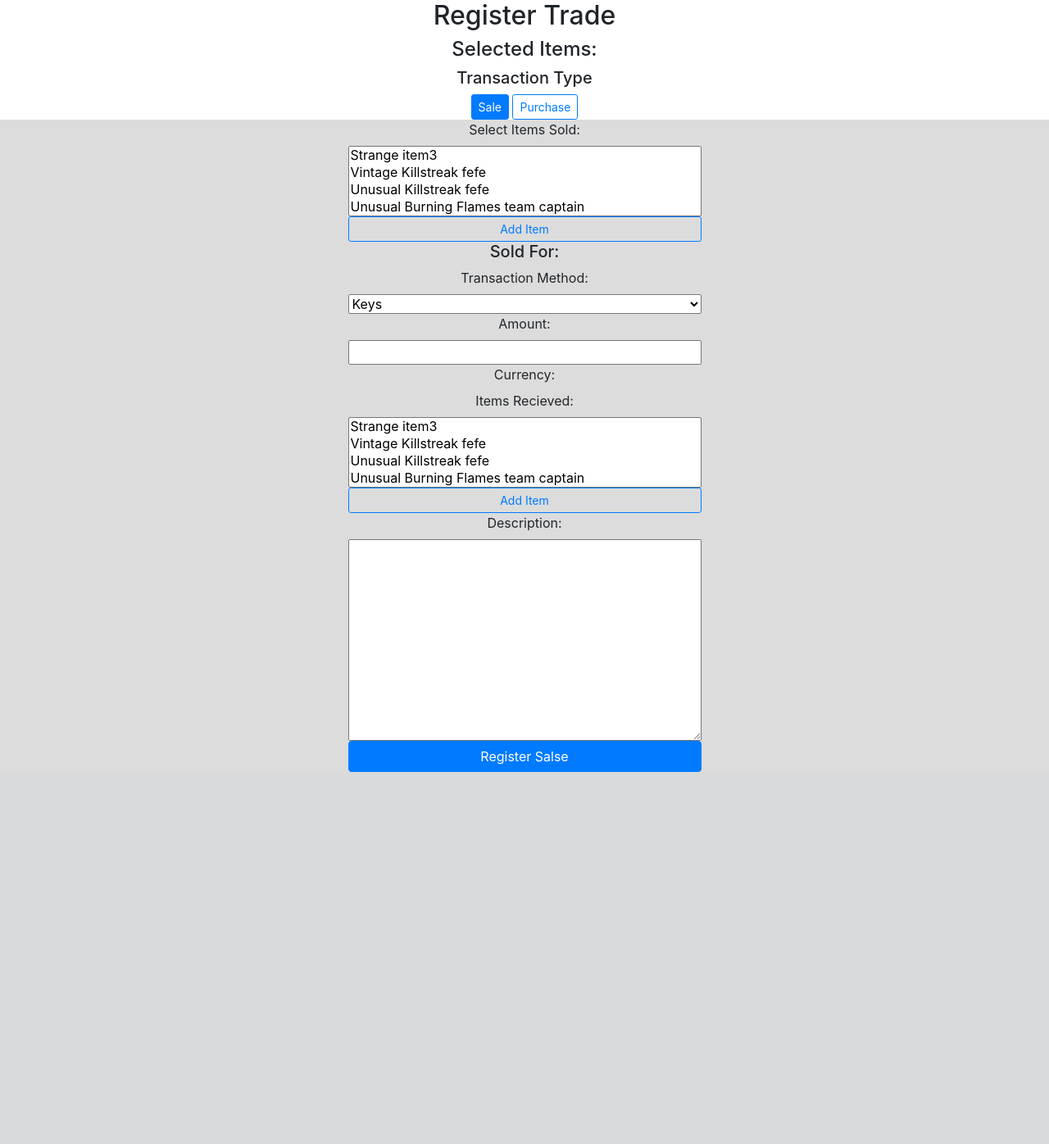
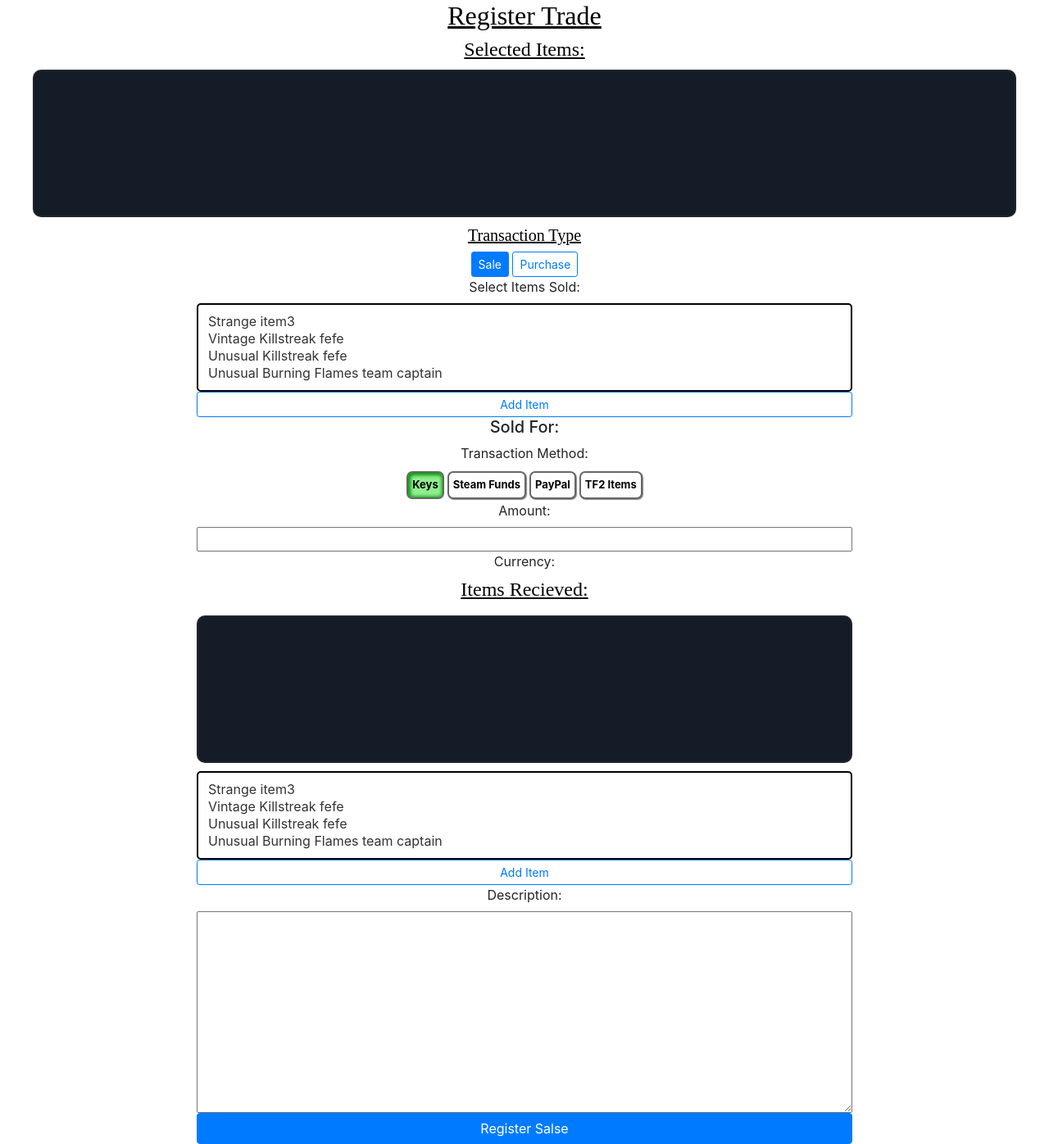
Before and after one commit to HenrikTS99/CS50-Web-final-project, a Django app: page /new_trade in a window 1280 px wide. Shown: the part 56-1452 px from the top of the page at 82% size. Before the commit the page ends 998 px from the top, so only its background shows below. Run offline with Django 5.2, Linux system fonts and the light colour scheme; a user stored in the database is signed in; data comes from the database, SQL or seed files in the repository; both versions use the stored data as it was after the commit; style sheets or scripts are compiled from the project's sources; some libraries are stand-ins or nearby versions; some web fonts are replaced.

Commit message:
Complete form for adding new item, and added item preview and option to include your own image link. Began improving register trade forms. Add option to remove selected items, and changed transaction method selection from a selection dropdown to radio buttons.

```diff
--- a/tf2folio/forms.py
+++ b/tf2folio/forms.py
@@ -1,5 +1,5 @@
 from django.forms import ModelForm, inlineformset_factory
-from .models import Item, Transaction, Value
+from .models import Item, Transaction, Value, SELL_METHOD_CHOICES
 from django import forms
 from django.core.exceptions import ValidationError
 
@@ -49,6 +49,7 @@ class ItemForm(ModelForm):
         widget=forms.CheckboxInput(attrs={'class': 'checkbox-input'}),
         required=False,
     )
+    image_link = forms.URLField(required=False)
 
     class Meta:
         model = Item
@@ -57,6 +58,12 @@ class ItemForm(ModelForm):
 
 
 class BaseValueForm(forms.ModelForm):
+    transaction_method = forms.ChoiceField(
+            choices=SELL_METHOD_CHOICES,
+            widget=forms.RadioSelect,
+            initial=('keys', 'Keys'),
+        )
+
     class Meta:
         model = Value
         fields = ['transaction_method', 'currency', 'amount']
--- a/tf2folio/static/tf2folio/new-trade.js
+++ b/tf2folio/static/tf2folio/new-trade.js
@@ -11,7 +11,8 @@ document.addEventListener('DOMContentLoaded', function() {
     const itemsSoldDropdown = document.querySelector('#id_items_sold');
     const itemsBoughtDropdown = document.querySelector('#id_items_bought');
     const tradeSubmitButton = document.querySelector('#trade-submit-button');
-    const transactionMethodDropdowns = document.querySelectorAll('.transaction-method');
+    const transactionMethodRadioButtons = document.querySelectorAll('input[name="transaction_method"]');
+    const transactionMethodRadioButtons2 = document.querySelectorAll('input[name="transaction_method-2"]');
 
 
     saleButton.addEventListener('click', () => sale_form());
@@ -23,17 +24,55 @@ document.addEventListener('DOMContentLoaded', function() {
     itemsSoldDropdown.addEventListener('dblclick', (event) => {
         addItemToSelectedItems(event, 'sold')
     });
+
+    selectedItemsContainer.addEventListener('dblclick', (event) => {
+        if (event.target.closest('.item-box')) {
+            removeItemFromSelection(event);
+        }
+    });
+
+    recievedItemsContainer.addEventListener('dblclick', (event) => {
+        if (event.target.closest('.item-box')) {
+            removeItemFromSelection(event);
+        }
+    });
+
+    function removeItemFromSelection(event) {
+        let itemElement = event.target.closest('.item-box');
+        let itemId = itemElement.getAttribute('data-item-id');
+        selectedItems.delete(itemId);
+        itemElement.remove();
+
+        let itemSelectionOption = document.createElement('option');
+        itemSelectionOption.value = itemId;
+        itemSelectionOption.text = itemElement.querySelector('span').textContent;
+        itemsSoldDropdown.appendChild(itemSelectionOption);
+        itemsBoughtDropdown.appendChild(itemSelectionOption.cloneNode(true));
+    }
+
+
     document.querySelectorAll('[name="items_bought"]').forEach(item_selection => {
         item_selection.addEventListener('dblclick', (event) => {
             addItemToSelectedItems(event, 'bought')
         });
     });
 
-    transactionMethodDropdowns.forEach(dropdown => {
-        dropdown.addEventListener('change', () => {
-            handleTransactionChange(dropdown.value);
+    transactionMethodRadioButtons.forEach((radioButton, index) => {
+        radioButton.addEventListener('change', () => {
+            handleTransactionChange(radioButton.value);
+            if (radioButton.value != 'items') {
+                transactionMethodRadioButtons2[index].checked = radioButton.checked;
+            }
         });
     });
+
+    transactionMethodRadioButtons2.forEach((radioButton, index) => {
+        radioButton.addEventListener('change', () => {
+            handleTransactionChange(radioButton.value);
+            transactionMethodRadioButtons[index].checked = radioButton.checked;
+        });
+    });
+
 
     // add new item
     document.querySelectorAll('.add-item').forEach(button => {
@@ -80,12 +119,17 @@ document.addEventListener('DOMContentLoaded', function() {
         .then(data => {
             console.log("Data sent sucsessfully", data);
             // Append the new item to the page
+
             if (item_type == 'bought' && transaction_type == 'sale') {
                 recievedItemsContainer.insertAdjacentHTML('beforeend', data.item_html);
-                itemsBoughtDropdown.remove(itemsBoughtDropdown.selectedIndex);
+                let selectedIndex = itemsBoughtDropdown.selectedIndex;
+                itemsBoughtDropdown.remove(selectedIndex);
+                itemsSoldDropdown.remove(selectedIndex);
             } else {
                 selectedItemsContainer.insertAdjacentHTML('beforeend', data.item_html);
-                itemsSoldDropdown.remove(itemsSoldDropdown.selectedIndex);
+                let selectedIndex = itemsSoldDropdown.selectedIndex;
+                itemsSoldDropdown.remove(selectedIndex);
+                itemsBoughtDropdown.remove(selectedIndex);
             }
 
         })
@@ -176,6 +220,10 @@ document.addEventListener('DOMContentLoaded', function() {
         const formData = new FormData(event.target);
         // add transaction type
         formData.append('transaction_type', transaction_type);
+        if (transaction_type == 'buy') {
+            formData.append('transaction_method', formData.get('transaction_method-2'));
+            formData.delete('transaction_method-2');
+        }
         formData.append('itemIds', JSON.stringify(itemIds));
         formData.append('itemRecievedIds', JSON.stringify(itemRecievedIds));
         console.log(formData);
@@ -242,42 +290,39 @@ document.addEventListener('DOMContentLoaded', function() {
         const defaultSCMCurrency = document.querySelector('#default-scm-currency').value;
         const defaultPaypalCurrency = document.querySelector('#default-paypal-currency').value;
 
-        function setDisplayAndValue(displayValue, fieldValue = '') {
+        function setDisplayAndValue(displayValue) {
             amountFields.forEach((field, index) => {
                 field.style.display = displayValue;
                 amountLabels[index].style.display = displayValue;
-                field.value = fieldValue;
                 currencyFields[index].style.display = displayValue;
                 currencyLabels[index].style.display = displayValue;
-                currencyFields[index].value = fieldValue;
-                transactionMethodDropdowns[index].value = transactionMethod;
             });
         }
 
         if (transactionMethod == 'paypal' || transactionMethod == 'scm_funds') {
             setDisplayAndValue('block');
-            if (transactionMethod == 'paypal') {
-                currencyFields.forEach(field => {
-                    field.value = defaultPaypalCurrency;
-                });
-            } else if (transactionMethod == 'scm_funds') {
-                currencyFields.forEach(field => {
-                    field.value = defaultSCMCurrency;
-                });
-            }
+            const defaultCurrency = transactionMethod == 'paypal' ? defaultPaypalCurrency : defaultSCMCurrency;
+            currencyFields.forEach(field => {
+                field.value = defaultCurrency;
+            });
         } else if (transactionMethod == 'keys') {
             setDisplayAndValue('block');
             currencyFields.forEach(field => {
                 field.style.display = 'none';
             });
         } else if (transactionMethod == 'items') {
-            // Item value dosent have transactionMethod items, default to keys
+            // If 'items' selected, default option 2 to 'keys'
             setDisplayAndValue('none');
-            document.querySelector('#id_item_value-0-transaction_method').value = 'keys';
-            document.getElementById('id_item_value-0-amount').style.display = 'block';
-            document.querySelector("label[for='id_item_value-0-amount']").style.display = 'block';
+            const keysRadioButton2 = [...transactionMethodRadioButtons2].find(radioButton2 => radioButton2.value == 'keys');
+            if (keysRadioButton2) {
+                keysRadioButton2.checked = true;
+                if (amountFields[1] && amountLabels[1]) {
+                    amountFields[1].style.display = 'block';
+                    amountLabels[1].style.display = 'block';
+                }
+            }
         }
     }
     // Start with the first transaction method dropdown
-    handleTransactionChange(transactionMethodDropdowns[0].value);
+    handleTransactionChange('keys');
 });
--- a/tf2folio/static/tf2folio/styles.scss
+++ b/tf2folio/static/tf2folio/styles.scss
@@ -62,6 +62,9 @@ a {
 
 html {background-color: #1b2838} // set all background color
 
+// body {
+//   background-color: #1b2838;
+// }
 /* forms */
 /* new item form */
 
@@ -71,8 +74,8 @@ html {background-color: #1b2838} // set all background color
   color: #000;
   background-color: white;
   display: inline-block;
-  font-size: 18px;
-  margin: 5px;
+  font-size: 13px;
+  margin: 2px;
   padding: 5px;
   cursor: pointer;
   user-select: none;
@@ -80,11 +83,27 @@ html {background-color: #1b2838} // set all background color
   font-weight: bold;
 }
 
+#item-register {
+  padding:5px;
+}
+
+.item-form {
+  background-color: rgb(230, 230, 230);
+  box-shadow: rgba(0, 0, 0, 0.17) 0px -23px 25px 0px inset, rgba(0, 0, 0, 0.15) 0px -100px 100px 0px inset,
+      rgba(0, 0, 0, 0.1) 0px -79px 40px 0px inset, rgba(0, 0, 0, 0.06) 0px 2px 1px,
+          rgba(0, 0, 0, 0.09) 0px 4px 2px, rgba(0, 0, 0, 0.09) 0px 8px 4px, rgba(0, 0, 0, 0.09) 0px 16px 8px, rgba(0, 0, 0, 0.09) 0px 62px 50px;
+  border-radius: 17px;
+  max-width: 700px;
+  min-width: 300px;
+  padding: 30px;
+  margin: 50px auto;
+}
+
 .item-form,
+.trade-form,
 .form-rows {
   display: grid;
   justify-content: center;
-  background-color: rgb(220,220,220);
 }
 
 .title-form {
@@ -92,7 +111,11 @@ html {background-color: #1b2838} // set all background color
   color: black;
 }
 
+/* Item register form */
 .checkbox-div {
+  display: flex;
+  justify-content: center;
+  width:100%;
 
   label[for="id_craftable"], label[for="id_australium"] {
     @include label-styles;
@@ -110,15 +133,27 @@ html {background-color: #1b2838} // set all background color
 }
 
 .item-input-field {
-  padding: 12px;
+  padding: 5px;
   margin: 8px 0;
   box-sizing: border-box;
   border: 2px solid #1b2838;
   border-radius: 5px;
-  font-size: 19px;
+  font-size: 15px;
+}
+
+@media (max-width: 600px) {
+  .item-input-field {
+    font-size: 14px;
+    padding: 3px;
+    margin: 4px 0;
+    border: 1px solid #1b2838;
+  }
 }
 
 .radio-select-div {
+  display: flex;
+  justify-content: center;
+  flex-wrap: wrap;
 
   label {
     @include label-styles;
@@ -149,6 +184,46 @@ html {background-color: #1b2838} // set all background color
     }
   }
 }
+
+.item-box-div {
+  display: flex;
+  justify-content: center;
+}
+
+/* Trade register form */
+.trade-register-div {
+  text-align: center;
+  max-width: 1200px;
+  margin: auto;
+}
+
+.item-container {
+  display: flex;
+  flex-wrap: wrap;
+  justify-content: center;
+  text-align: center;
+  background-color: #131c27;
+  border-radius: 10px;
+  border-style: solid;
+  border-width: 2px;
+  margin: 10px auto;
+  padding: 8px;
+  max-width: 100%;
+  min-width: 800px;
+  min-height: 180px;
+}
+
+select {
+  width: 100%;
+  padding: 10px;
+  margin: auto;
+  border-radius: 5px;
+  border: 2px solid black;
+  font-size: 16px;
+  color: #333;
+  max-height:200px;
+}
+
 
 
 /* inventory */
--- a/tf2folio/templates/tf2folio/item-template.html
+++ b/tf2folio/templates/tf2folio/item-template.html
@@ -1,5 +1,5 @@
 
-<div class="item-box" data-item-id="{{item.id}}">
+<div class="item-box border-{{item.quality}}" data-item-id="{{item.id}}">
     <div class='item-box-image'>
         {% if item.particle_id %}
             <img class="particle-image" src="static/tf2folio/particles/{{item.particle_id}}_188x188.png">
--- a/tf2folio/templates/tf2folio/new-item.html
+++ b/tf2folio/templates/tf2folio/new-item.html
@@ -1,6 +1,7 @@
-<div class="center-div">
-    <h2>Register Item</h2>
+{% load static %}
+
 <form id="item-register-form" class="item-form" action="{% url 'new_item' %}" method="POST">
+    <h2 class="title-form">Register Item</h2>
     {% csrf_token %}
 
     {{item_form.item_name}}
@@ -54,6 +55,29 @@
         {% endfor %}
     </div>
 
+    <!-- Add an image element -->
+
+    <h5 class="title-form">Item Preview:</h5>
+
+    <div class="item-box-div">
+        <div class="item-box border-{{item.quality}}">
+            <div class='item-box-image'>
+                <img class="particle-image" style="display: none;" src="">
+                <img id="item-image" class="item-image" style="display: none;" src="">
+            </div>
+            <span id="title-box"></span>
+        </div>
+    </div>
+
+    <!-- Add an input field for the image link -->
+    <input type="text" class="item-input-field" id="image-link" name="image_link" placeholder="Enter your own image URL">
+
+    <!-- Modify the Generate Image button to call a JavaScript function -->
+    <button type="button" class="btn btn-info my-2" onclick="generateImage()">Generate Preview</button>
+
     <button type="submit" class="btn btn-primary">Register Item</button>
 </form>
-</div>
+
+{% block script %}
+    <script src="{% static 'tf2folio/new-item.js' %}"></script>
+{% endblock %}
--- a/tf2folio/templates/tf2folio/new-trade.html
+++ b/tf2folio/templates/tf2folio/new-trade.html
@@ -2,20 +2,20 @@
 {% load static %}
 
 {% block body %}
-    <div id="trade-register" class="center-div">
+    <div id="trade-register" class="trade-register-div">
         <div id="trade-register-error" class="alert alert-danger" role="alert" style="display: none;"></div>
-        <h2>Register Trade</h2>
-        <h4>Selected Items:</h4>
-        <div id="selected-items" class="item-boxes-container">
+        <h2 class="title-form">Register Trade</h2>
+
+        <h4 class="title-form">Selected Items:</h4>
+        <div id="selected-items" class="item-container">
         </div>
 
-        <h5>Transaction Type</h5>
+        <h5 class="title-form">Transaction Type</h5>
         <button class="btn btn-sm btn-primary" id="sale">Sale</button>
         <button class="btn btn-sm btn-outline-primary" id="buy">Purchase</button>
 
-        <form class="item-form" id="sale-form">
+        <form class="trade-form" id="sale-form">
             {% csrf_token %}
-            <div class="form-rows">
             <label for="{{ sale_form.items_sold.id_for_label }}">Select Items Sold:</label>
             {{sale_form.items_sold}}
 
@@ -24,7 +24,16 @@
             <h5>Sold For:</h5>
 
             <label for="{{ value_form.transaction_method.id_for_label }}">Transaction Method:</label>
-                {{value_form.transaction_method}}
+
+            <div class="radio-select-div">
+                {% for method in value_form.fields.transaction_method.choices %}
+                    <div class="radio-option">
+                        <input type="radio" name="transaction_method" id="method-{{ method.0 }}" value="{{ method.0 }}" {% if forloop.first %}checked{% endif %}>
+                        <label for="method-{{ method.0 }}">{{ method.1 }}</label>
+                    </div>
+                {% endfor %}
+            </div>
+
             <label for="{{ value_form.amount.id_for_label }}" class="amount-label" >Amount:</label>
             {{value_form.amount}}
             {{value_form.errors}}
@@ -40,19 +49,18 @@
             <input type="hidden" id="default-scm-currency" value="{{ user.default_scm_currency }}">
             <input type="hidden" id="default-paypal-currency" value="{{ user.default_paypal_currency }}">
 
-                <label for="{{ sale_form.items_bought.id_for_label }}">Items Recieved:</label>
-                <div id="recieved-items" class="item-boxes-container"></div>
+            <h4 class="title-form">Items Recieved:</h4>
+            <div id="recieved-items" class="item-container"></div>
             {{sale_form.items_bought}}
             <button type="button" class="btn btn-sm btn-outline-primary add-item" id="add-recieved-item" >Add Item</button>
 
             <label for="{{ sale_form.description.id_for_label }}">Description:</label>
             {{sale_form.description}}
-            </div>
             <button type="submit" form="sale-form" id="trade-submit-button" class="btn btn-primary">Register Salse</button>
         </form>
 
 
-        <form class="item-form" id="buy-form">
+        <form class="trade-form" id="buy-form">
             {% csrf_token %}
             <div class="form-rows">
                 <label for="{{ buy_form.items_bought.id_for_label }}">Select Items Bought:</label>
@@ -63,7 +71,15 @@
                 <h5>Bought For:</h5>
 
                 <label for="{{ value_form.transaction_method.id_for_label }}">Transaction Method:</label>
-                {{value_form.transaction_method}}
+                <div class="radio-select-div">
+                    {% for method in value_form.fields.transaction_method.choices|slice:":-1" %}
+                        <div class="radio-option">
+                            <input type="radio" name="transaction_method-2" id="method-{{ method.0 }}" value="{{ method.0 }}" {% if forloop.first %}checked{% endif %}>
+                            <label for="method-{{ method.0 }}">{{ method.1 }}</label>
+                        </div>
+                    {% endfor %}
+                </div>
+
                 <label for="{{ value_form.amount.id_for_label }}" class="amount-label" >Amount:</label>
                 {{value_form.amount}}
                 {{value_form.errors}}
--- a/tf2folio/urls.py
+++ b/tf2folio/urls.py
@@ -10,6 +10,7 @@ urlpatterns = [
     path("new_item", views.new_item, name="new_item"),
     path("new_trade", views.new_trade, name="new_trade"),
     path("register_item", views.register_item, name="register_item"),
+    path("generate_image_url", views.generate_image_url, name="generate_image_url"),
     path("get_item_html/<int:item_id>", views.get_item_html, name="get_item_html"),
     path("register_trade", views.register_trade, name="register_trade"),
     path("trade_history", views.trade_history, name="trade_history"),
--- a/tf2folio/views.py
+++ b/tf2folio/views.py
@@ -121,12 +121,18 @@ def new_trade(request):
 @login_required
 def register_item(request):
     form = ItemForm(request.POST)
-
+    print(form)
     errorResponse = utils.validate_form(form)
     if errorResponse:
         return errorResponse
 
     item_title, item_image, item_particle_id = utils.create_item_data(form)
+
+    # If user has entered an image link, use that instead of generated image
+    item_image_link = form.cleaned_data.get("image_link")
+    if item_image_link:
+        item_image = item_image_link
+
     item = Item.create_item(form, request.user, item_title, item_image, item_particle_id)
 
     item_html = render_to_string('tf2folio/item-template.html', {'item': item })
@@ -137,6 +143,28 @@ def register_item(request):
     }
     return JsonResponse(response_data, status=201)
 
+@require_POST
+@login_required
+def generate_image_url(request):
+
+    form = ItemForm(request.POST)
+
+    errorResponse = utils.validate_form(form)
+    if errorResponse:
+        return errorResponse
+
+    item_title, item_image, item_particle_id = utils.create_item_data(form)
+
+    if not item_image:
+        return JsonResponse({"error": "Image could not be generated."}, status=404)
+
+    response_data = {
+        "message": "image generated successfully.",
+        "image_url": item_image,
+        "particle_id": item_particle_id,
+        "item_title": item_title
+    }
+    return JsonResponse(response_data, status=201)
 
 @require_POST
 def get_item_html(request, item_id):
@@ -144,7 +172,6 @@ def get_item_html(request, item_id):
         item = Item.objects.get(pk=item_id)
     except Item.DoesNotExist:
         return JsonResponse({"error": "Item not found."}, status=404)
-
     item_html = render_to_string('tf2folio/item-template.html', {'item': item })
     response_data = {
             "message": "Data sent successfully.",
```
Also changed, not shown: tf2folio/static/tf2folio/new-item.js (added, +45 -0 lines), db.sqlite3. Lines whose indentation alone changed are shown as unchanged.
